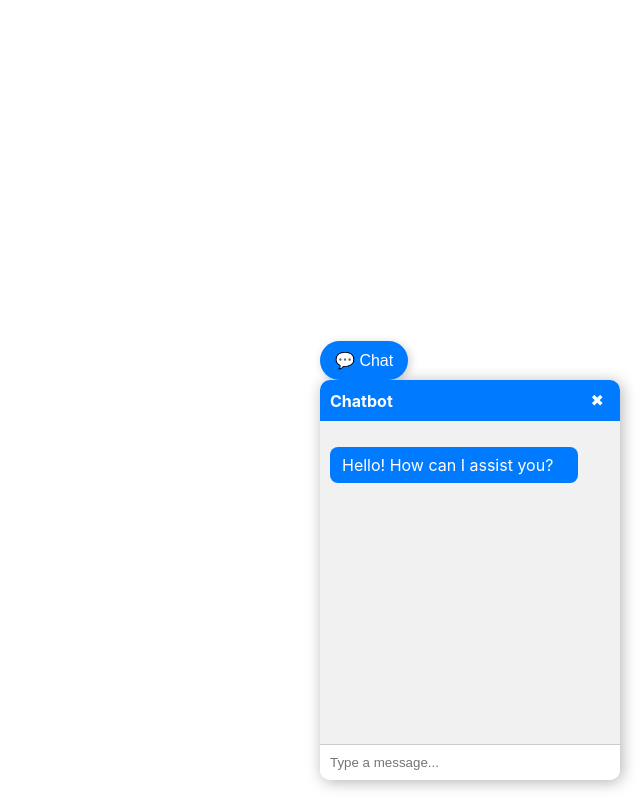
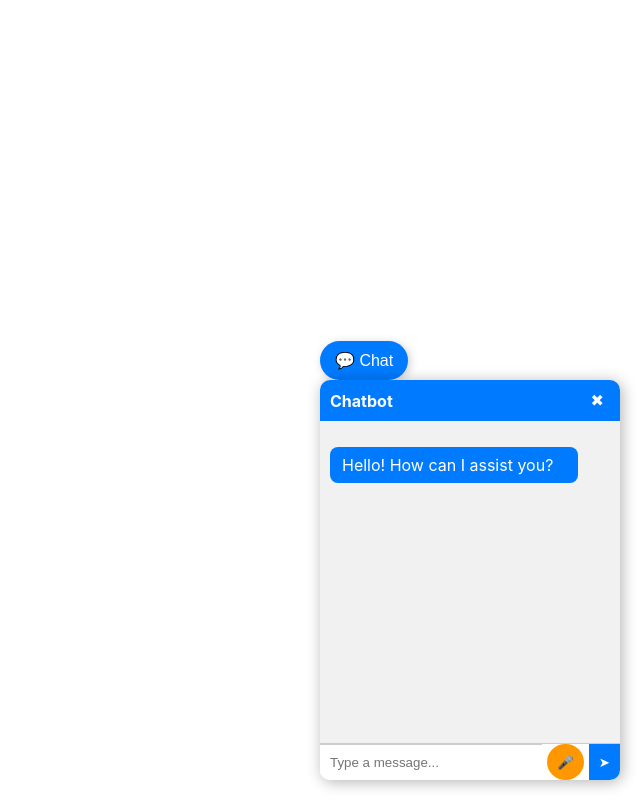
Before and after one commit to J8C2/Chatterbot, a React (Create React App) app in the folder frontend/: page / in a window 1280 px wide. Both pictures are taken after a click on the button "💬 Chat". Shown: the whole page, without its empty margins (640-1280 px from the left). Built offline with nearby package versions, Linux system fonts and the light colour scheme.

Commit message:
Made small changes for dependencies, and I added in a typing indicator fior the bot and speech-to-text

```diff
--- a/frontend/package.json
+++ b/frontend/package.json
@@ -8,7 +8,7 @@
     "@testing-library/user-event": "^13.2.1",
     "react": "^19.0.0",
     "react-dom": "^19.0.0",
-    "react-scripts": "5.0.1",
+    "react-scripts": "^5.0.1",
     "web-vitals": "^2.1.0"
   },
   "scripts": {
--- a/frontend/src/Chatbot.css
+++ b/frontend/src/Chatbot.css
@@ -31,7 +31,26 @@
   display: flex;
   flex-direction: column;
   overflow: hidden;
+
+  opacity: 0;
+  transform: translateY(20px);
+  transition: opacity 0.3s ease-in-out, transform 0.3s ease-in-out;
+  visibility: hidden;
 }
+
+.chat-window.open {
+  opacity: 1;
+  transform: translateY(0);
+  visibility: visible; /* Allow interactions */
+}
+
+/* Typing Indicator */
+.typing-indicator {
+  font-style: italic;
+  color: gray;
+  margin-left: 10px;
+}
+
 
 /* Chat Header */
 .chat-header {
@@ -79,3 +98,47 @@
   border-top: 1px solid #ccc;
   outline: none;
 }
+
+/* Mic Button */
+.mic-btn {
+  background-color: #ff9800;
+  color: white;
+  border: none;
+  padding: 10px;
+  cursor: pointer;
+  border-radius: 50%;
+  margin: 0 5px;
+}
+
+.mic-btn:hover {
+  background-color: #e68900;
+}
+
+/* User Messages */
+.user-message {
+  background: #4caf50;
+  color: white;
+  padding: 8px 12px;
+  border-radius: 8px;
+  max-width: 80%;
+  margin-bottom: 10px;
+  align-self: flex-end;
+}
+
+/* Chat Input Container */
+.chat-input-container {
+  display: flex;
+  border-top: 1px solid #ccc;
+}
+
+.send-btn {
+  background-color: #007bff;
+  color: white;
+  border: none;
+  padding: 10px;
+  cursor: pointer;
+}
+
+.send-btn:hover {
+  background-color: #0056b3;
+}
--- a/frontend/src/Chatbot.jsx
+++ b/frontend/src/Chatbot.jsx
@@ -2,26 +2,69 @@ import React, { useState } from "react";
 import "./Chatbot.css";
 
 function Chatbot() {
-  const [isOpen, setIsOpen] = useState(false); // Controls chatbot visibility
+  const [isOpen, setIsOpen] = useState(false);
+  const [messages, setMessages] = useState([{ sender: "bot", text: "Hello! How can I assist you?" }]);
+  const [input, setInput] = useState("");
+  const [isTyping, setIsTyping] = useState(false);
+
+  // Speech Recognition Setup
+  const startListening = () => {
+    if (!("webkitSpeechRecognition" in window)) {
+      alert("Speech recognition is not supported in this browser.");
+      return;
+    }
+
+    const recognition = new window.webkitSpeechRecognition();
+    recognition.lang = "en-US"; // Set language
+    recognition.continuous = false; // Stop after one sentence
+    recognition.interimResults = false; // Only return final result
+
+    recognition.onstart = () => console.log("Listening...");
+    recognition.onresult = (event) => {
+      const transcript = event.results[0][0].transcript;
+      setInput(transcript); // Set recognized text into input field
+    };
+
+    recognition.onerror = (event) => console.error("Speech recognition error:", event.error);
+    recognition.start();
+  };
+
+  const sendMessage = () => {
+    if (!input.trim()) return;
+
+    const userMessage = { sender: "user", text: input };
+    setMessages([...messages, userMessage]);
+    setInput("");
+    setIsTyping(true);
+
+    // Simulate bot delay before response
+    setTimeout(() => {
+      setMessages((prevMessages) => [...prevMessages, { sender: "bot", text: "I'm still learning, but I'm here to help!" }]);
+      setIsTyping(false);
+    }, 1200);
+  };
 
   return (
     <div className="chatbot-container">
-      {/* Chatbot Toggle Button */}
-      <button className="chatbot-toggle" onClick={() => setIsOpen(!isOpen)}>
-        💬 Chat
-      </button>
+      <button className="chatbot-toggle" onClick={() => setIsOpen(!isOpen)}> 💬 Chat </button>
 
-      {/* Chat Window */}
       {isOpen && (
-        <div className="chat-window">
+        <div className={`chat-window ${isOpen ? "open" : ""}`}>
           <div className="chat-header">
             <span>Chatbot</span>
             <button className="close-btn" onClick={() => setIsOpen(false)}>✖</button>
           </div>
           <div className="chat-messages">
-            <p className="bot-message">Hello! How can I assist you?</p>
+            {messages.map((msg, index) => (
+              <p key={index} className={msg.sender === "user" ? "user-message" : "bot-message"}>{msg.text}</p>
+            ))}
+            {isTyping && <p className="typing-indicator">Bot is typing...</p>}
           </div>
-          <input type="text" className="chat-input" placeholder="Type a message..." />
+          <div className="chat-input-container">
+            <input type="text" className="chat-input" value={input} onChange={(e) => setInput(e.target.value)} placeholder="Type a message..." />
+            <button className="mic-btn" onClick={startListening}>🎤</button> {/* Mic Button */}
+            <button className="send-btn" onClick={sendMessage}>➤</button>
+          </div>
         </div>
       )}
     </div>
```
Also changed, not shown: frontend/src/App.css (+1 -38 lines), 1 other file (tests, documents, lock files or other folders).
